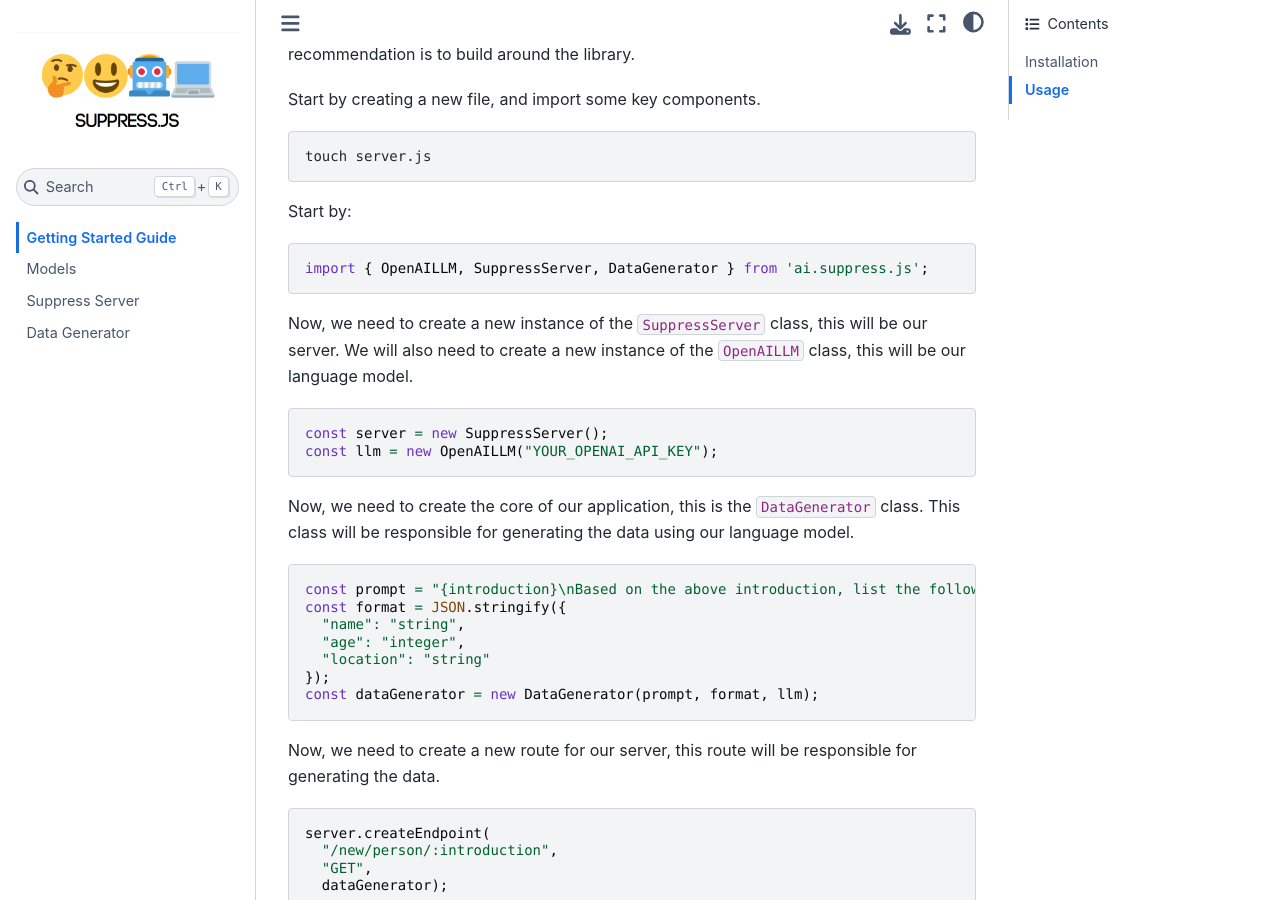
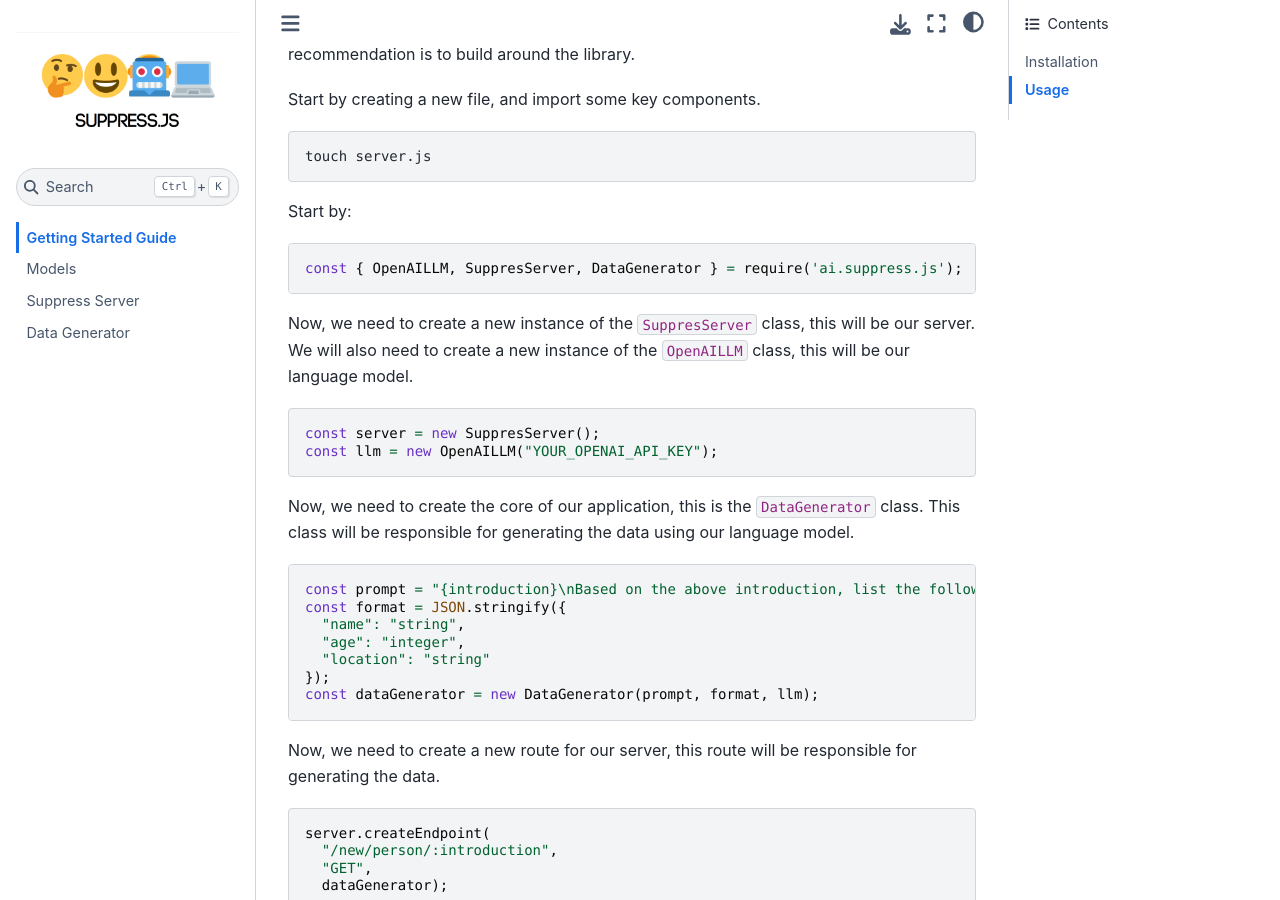
Before and after one commit to lusiana-sro/suppress, a Sphinx documentation site: the page built from docs/getting-started.md, in a window 1280 px wide and 900 px high, scrolled down 603 px. Built offline with Sphinx 7.4.7 and the Sphinx Book theme 1.1.4, drawn with Linux system fonts in a browser that asks for light colours.

Commit message:
Factual corrections

````diff
--- a/docs/getting-started.md
+++ b/docs/getting-started.md
@@ -28,13 +28,13 @@
 Start by:
 
 ```js
-import { OpenAILLM, SuppressServer, DataGenerator } from 'ai.suppress.js';
+const { OpenAILLM, SuppresServer, DataGenerator } = require('ai.suppress.js');
 ```
 
-Now, we need to create a new instance of the `SuppressServer` class, this will be our server. We will also need to create a new instance of the `OpenAILLM` class, this will be our language model.
+Now, we need to create a new instance of the `SuppresServer` class, this will be our server. We will also need to create a new instance of the `OpenAILLM` class, this will be our language model.
 
 ```js
-const server = new SuppressServer();
+const server = new SuppresServer();
 const llm = new OpenAILLM("YOUR_OPENAI_API_KEY");
 ```
 
````
